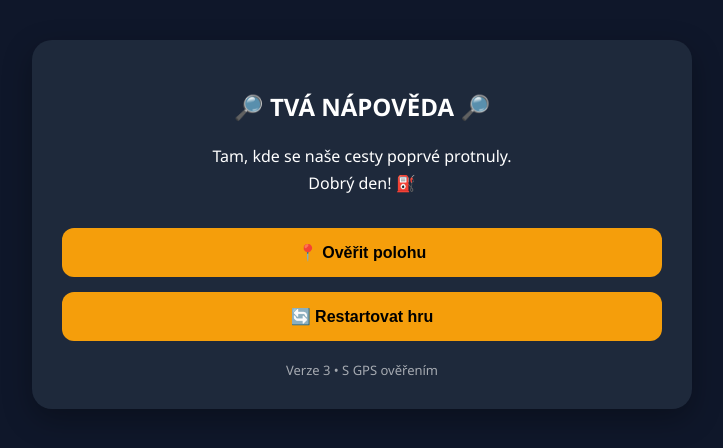
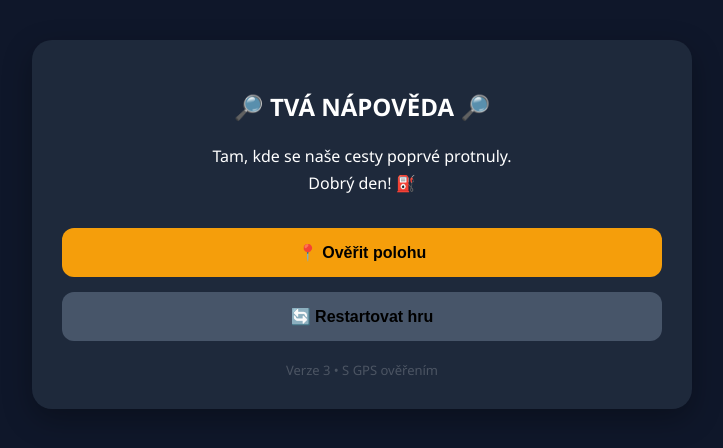
Before and after one commit to Luk4nus-hub/cesta-za-dary, a plain HTML site: page index.html in a window 1280 px wide. Both pictures are taken after a click on the button "Začít". Shown: the whole page, without its empty margins (278-1001 px from the left). Drawn offline with Linux system fonts and the light colour scheme.

Commit message:
Update font-family and button opacity styles

```diff
--- a/style.css
+++ b/style.css
@@ -7,7 +7,7 @@ body {
     min-height: 100vh;
     background: #0f172a;
     color: white;
-    font-family: "Segoe UI", sans-serif;
+    font-family: 'Segoe UI', Tahoma, Geneva, Verdana, sans-serif;
 }
 
 .container {
@@ -59,7 +59,7 @@ button {
 }
 
 button:hover {
-    opacity: .9;
+    opacity: .5;
 }
 
 .subtitle {
@@ -71,11 +71,11 @@ button:hover {
 .footer {
     margin-top: 20px;
     text-align: center;
-    opacity: .6;
+    opacity: .2;
     font-size: 13px;
 }
 
-.reset-btn {
+.reset-button {
     background: #475569;
 
 }
```
